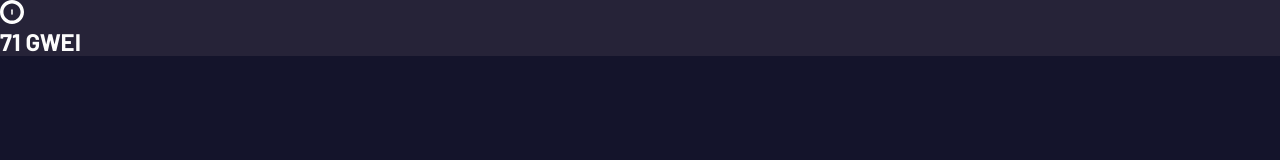
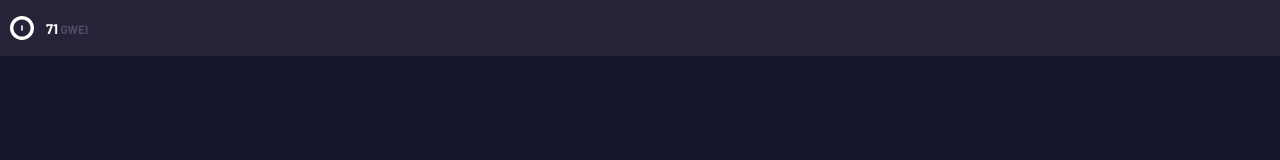
Before and after one commit to diipacheco/lumx-studios-test, a React (Vite) app: page / in a window 1280 px wide. Shown: the top 160 px of the page. Built offline with nearby package versions, Linux system fonts and the light colour scheme.

Commit message:
Finish logo container

```diff
--- a/src/components/Header/styles.ts
+++ b/src/components/Header/styles.ts
@@ -9,7 +9,21 @@ export const Container = styled.header`
   width: 375px;
   height: 56px;
 
-  background: #262338;
+  padding: 10px;
+
+  background-color: ${props => props.theme.colors.elements};
 `;
 
-export const LogoContainer = styled.section``;
+export const LogoContainer = styled.section`
+  display: flex;
+  align-items: center;
+  > h1 {
+    font-size: 12px;
+    > strong {
+      font-size: 14px;
+      color: ${props => props.theme.colors.text};
+    }
+    margin-left: 12px;
+    color: ${props => props.theme.colors.lightPurple};
+  }
+`;
--- a/src/styles/styles.d.ts
+++ b/src/styles/styles.d.ts
@@ -8,6 +8,11 @@ declare module 'styled-components' {
       background: string;
       elements: string;
       text: string;
+      lightPurple: string;
+      darkGrey: string;
+      grey: string;
+      lightGrey: string;
+      white: string;
     };
   }
 }
```
